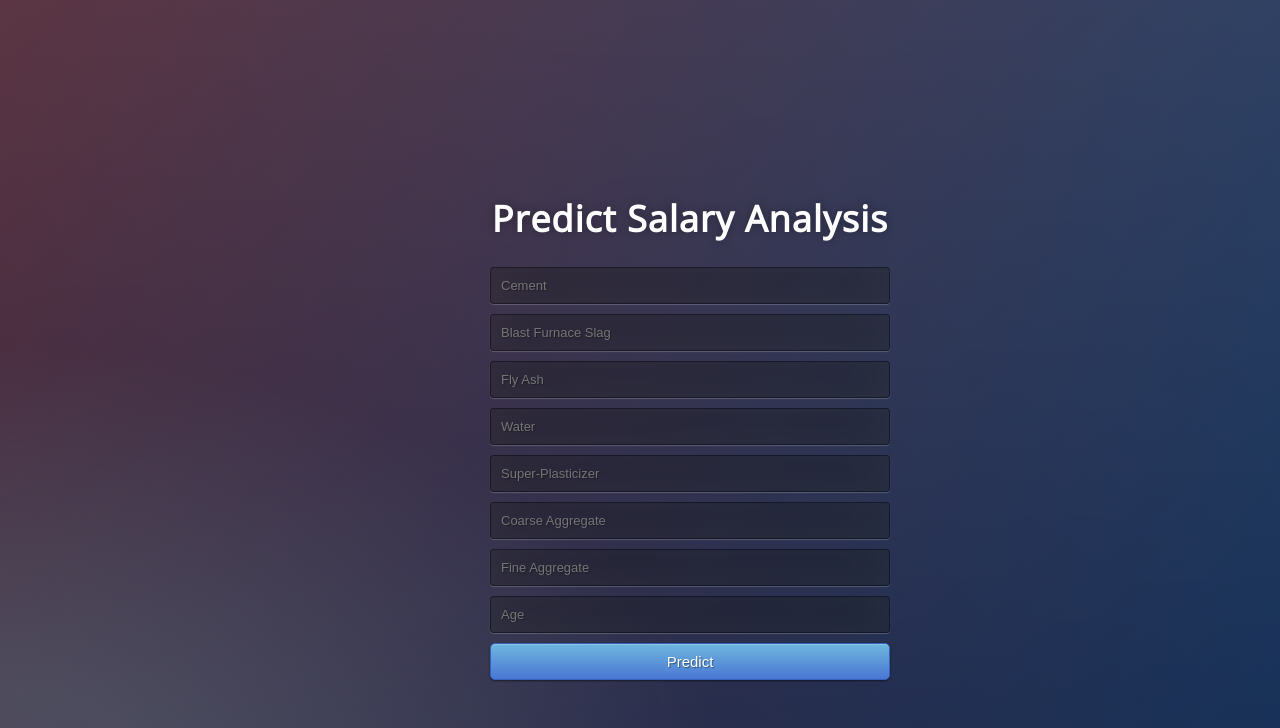
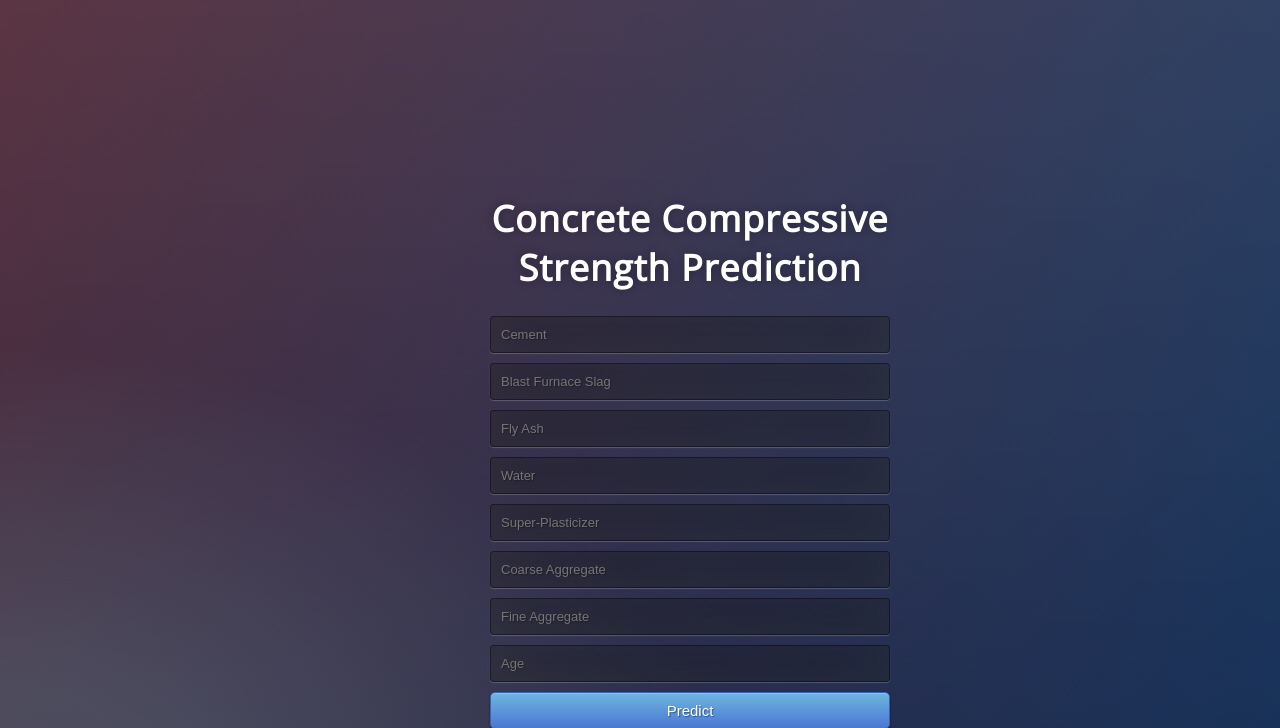
Before and after one commit to Shad-Say/project2021, a Flask app: page / in a window 1280 px wide. Shown: the top 728 px of the page. Run offline with Flask 2, Linux system fonts and the light colour scheme; parts of the project's set-up code (start-up, migrations or seed data) failed here and were passed over.

Commit message:
Testing Deployment-4

```diff
--- a/app.py
+++ b/app.py
@@ -20,7 +20,7 @@ def predict():
 
     output = round(prediction[0], 2)
 
-    return render_template('index.html', prediction_text='Employee Salary should be $ {}'.format(output))
+    return render_template('index.html', prediction_text='Concrete Compressive Strength should be $ {}'.format(output))
 
 @app.route('/predict_api',methods=['POST'])
 def predict_api():
--- a/templates/index.html
+++ b/templates/index.html
@@ -14,7 +14,7 @@
 
 <body>
  <div class="login">
-	<h1>Predict Salary Analysis</h1>
+	<h1>Concrete Compressive Strength Prediction</h1>
 
      <!-- Main Input For Receiving Query to our ML -->
     <form action="{{ url_for('predict')}}"method="post">
```
